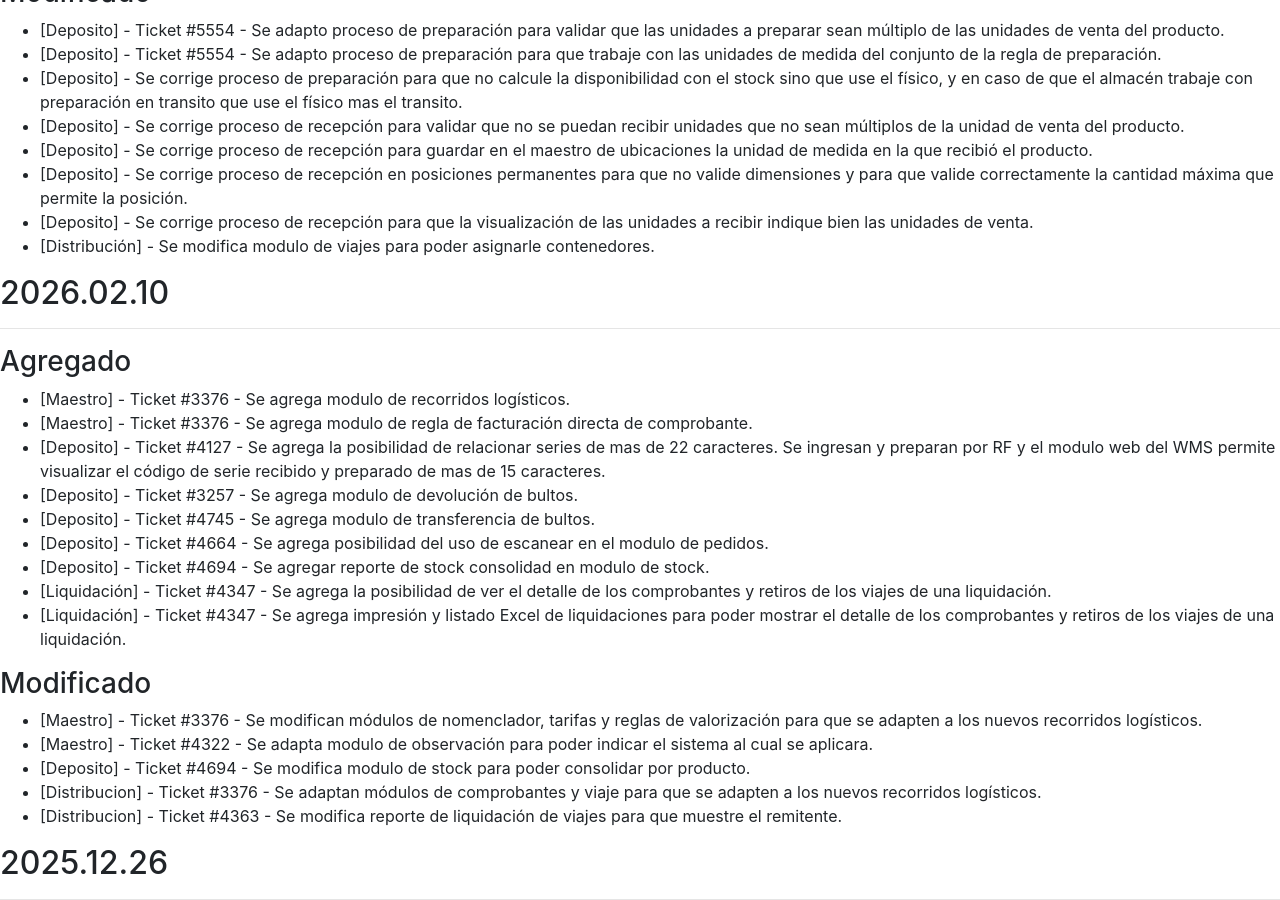
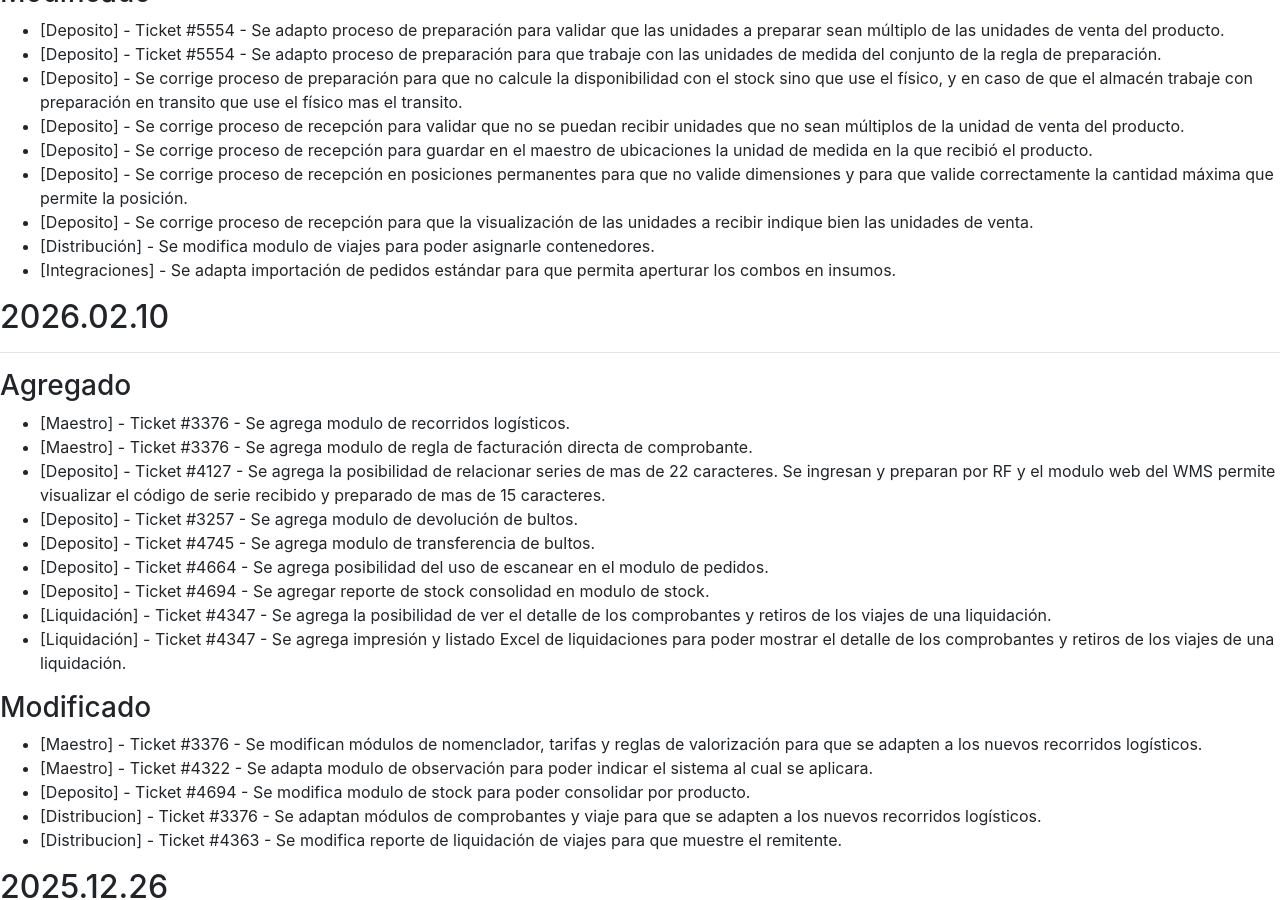
Before and after one commit to brainsys-arsaad/versionado, a Jekyll site: the page built from registro-cambios.markdown, in a window 1280 px wide and 900 px high, scrolled down 522 px. Built offline with Jekyll 4.4.1, drawn with Linux system fonts in a browser that asks for light colours.

Commit message:
Update registro-cambios.markdown

```diff
--- a/registro-cambios.markdown
+++ b/registro-cambios.markdown
@@ -139,6 +139,7 @@ El formato esta basado en [Keep a Changelog](https://keepachangelog.com/es-ES/1.
 - [Deposito] - Se corrige proceso de recepción en posiciones permanentes para que no valide dimensiones y para que valide correctamente la cantidad máxima que permite la posición.
 - [Deposito] - Se corrige proceso de recepción para que la visualización de las unidades a recibir indique bien las unidades de venta.
 - [Distribución] - Se modifica modulo de viajes para poder asignarle contenedores.
+- [Integraciones] - Se adapta importación de pedidos estándar para que permita aperturar los combos en insumos.
 
 ## 2026.02.10
 ---
```
